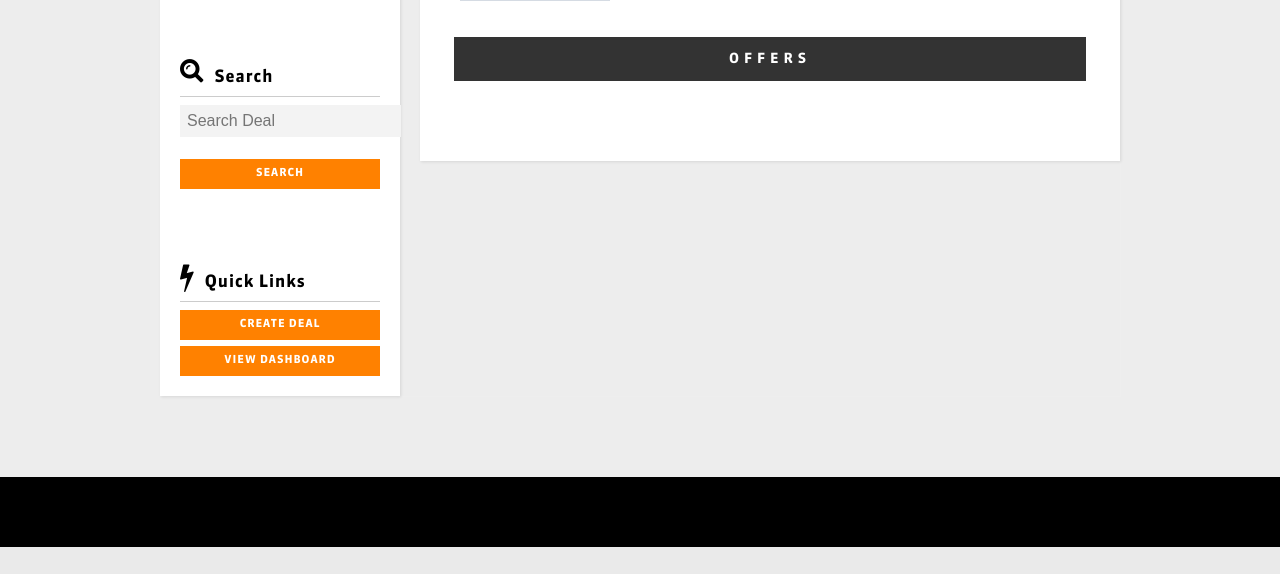
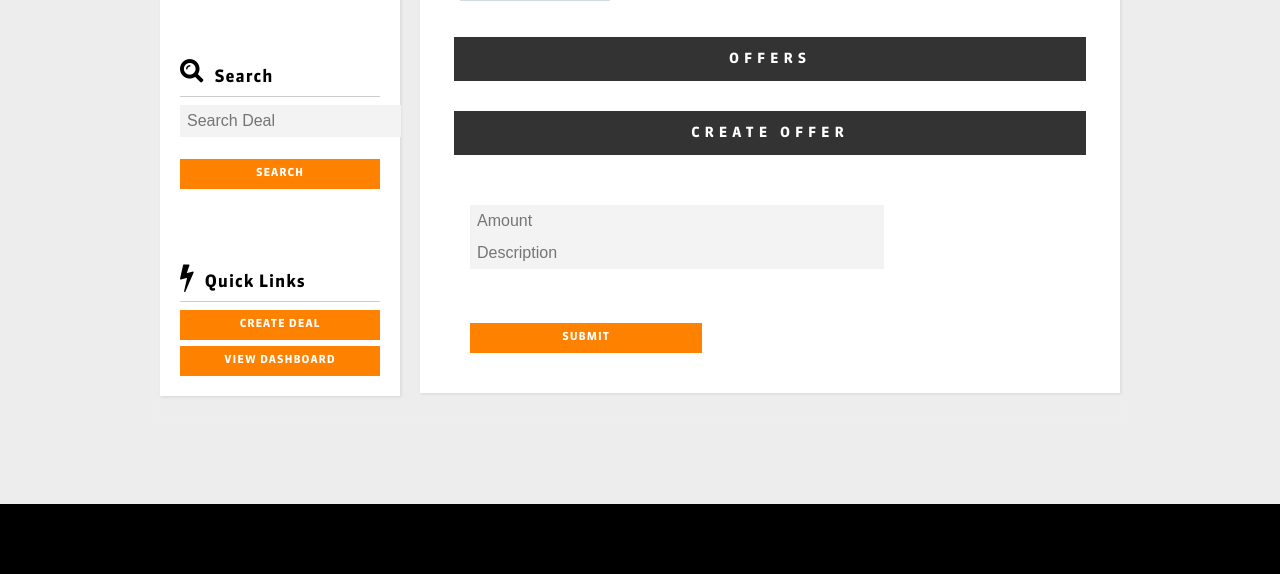
Before and after one commit to rodxavier/devcup2013, a Django app: page /deal/1/ in a window 1280 px wide. Shown: the part 315-889 px from the top of the page. Before the commit the page ends 862 px from the top, so only its background shows below. Run offline with Django 3.2, Linux system fonts and the light colour scheme; tables that the repository leaves empty hold one stand-in row (values such as "Sample post"); grey boxes marked "Sample" are stand-in pictures.

Commit message:
deal page create offer

```diff
--- a/djangoproject/djangoproject/urls.py
+++ b/djangoproject/djangoproject/urls.py
@@ -15,6 +15,7 @@
     ub.build('login'),
     ub.build('register'),
     ub.build('dashboard'),
+    ub.build('account', 'id'),
     ub.build('logout'),
     ub.build('create_deal'),
     ub.build('search', 'query'),
--- a/djangoproject/djangoproject/views.py
+++ b/djangoproject/djangoproject/views.py
@@ -2,7 +2,7 @@
 from django.contrib.auth import authenticate, login as django_login, logout as django_logout
 from django.contrib.auth.decorators import login_required
 from accounts.models import User
-from djangoproject.forms import CreateDealForm
+from djangoproject.forms import CreateDealForm, CreateOfferForm
 from marketplace.models import Deal, Offer
 
 rb = ReturnBuilder('djangoproject')
@@ -11,11 +11,35 @@
     return rb.render_to_response("index", {}, request)
 
 def deal(request, id):
+
+    if request.method == 'POST':
+        form = CreateOfferForm(request.POST)
+
+        if form.is_valid():
+            form.save()
+
+
+
+    d = Deal.objects.get(pk=id)
+
     data = {
-        'deal': Deal.objects.get(pk=id)
+        'deal': d,
+        'yours': d.owner == request.user
     }
 
     return rb.render_to_response("deal_page", data, request)
+
+def account(request, id):
+    user = User.objects.get(pk=id)
+
+    deals = Deal.objects.filter(owner=user).order_by('-created_at')
+
+    data = {
+        'deals': deals,
+        'other_user': user
+    }
+    return rb.render_to_response("account", data, request)
+
 
 def search(request, query):
     deals = Deal.objects.search(query).order_by('-created_at')
--- a/djangoproject/static/js/application.js
+++ b/djangoproject/static/js/application.js
@@ -7,10 +7,17 @@
   App.initialize_create_deal_form();
   App.initialize_sidebar();
   App.initialize_deal_tile();
+  App.initialize_create_offer_form();
+}
+
+App.initialize_create_offer_form = function() {
+  $('.submit-offer').click(function(){
+    $('.create-offer-form').submit();
+  });
 }
 
 App.initialize_deal_tile = function() {
-  $('.dashboard-content .deal-div').click(function() {
+  $('.dashboard-content .deal-div, .search-results-content .deal-div').click(function() {
     var $el = $(this);
     var deal_id = $el.attr('deal-id');
 
--- a/djangoproject/templates/djangoproject/deal_page.html
+++ b/djangoproject/templates/djangoproject/deal_page.html
@@ -7,7 +7,28 @@
     <div class='right main-right-box shadow'>
 	    {% include "djangoproject/deal.html" with deal=deal %}
 
-	    <div class='title-box'>Offers</div>
+        {% ifnotequal deal.deal_offered_to.count 0 %}
+	        <div class='title-box'>Offers</div>
+        {% endifnotequal %}
+
+        {% if not yours %}
+    	    <div class='title-box'>Create Offer</div>
+            <div class='deal'>
+			    <div class='left deal-details'>
+                    <form method='POST' class='create-offer-form'>
+                        <input type='hidden' name='owner' value='{{ request.user.id }}' />
+                        <input type='hidden' name='deal_offered_to' value='{{ deal.id }}' />
+				        <input type='text' class='amount-field long-field' placeholder='Amount' name='amount' />
+				        <input type='text' class='description-field long-field' placeholder='Description' name='description' />
+                    </form>
+				    <br /><br /><br />
+				    <div class='button w200 accept submit-offer'>Submit</div>
+			    </div>
+			    <div class='clear'></div>
+		    </div>
+        {% endif %}
+
+
     </div>
 
 {% endblock %}
--- a/djangoproject/templates/djangoproject/search_results.html
+++ b/djangoproject/templates/djangoproject/search_results.html
@@ -5,7 +5,7 @@
     {% include "djangoproject/sidebar.html" %}
 
 
-    <div class='right main-right-box shadow'>
+    <div class='right main-right-box shadow search-results-content'>
 	    <div class='title-box'>Search Results for "{{ search_query }}"</div>
             {% for deal in deals %}
 
```
Also changed, not shown: djangoproject/djangoproject/forms.py (+6 -1 lines), djangoproject/templates/djangoproject/account.html (added, +17 -0 lines).
